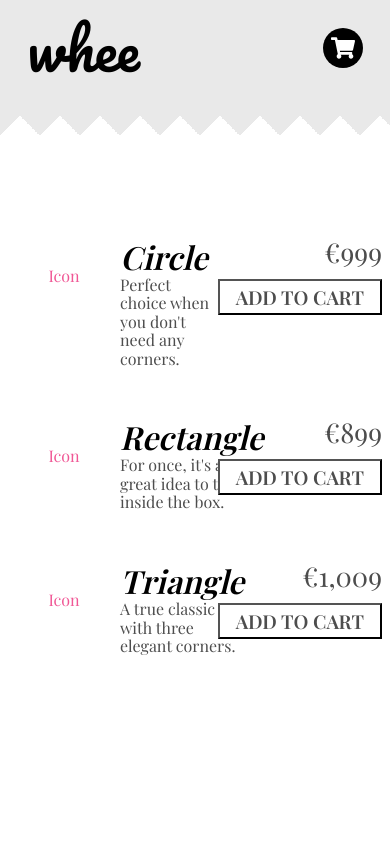
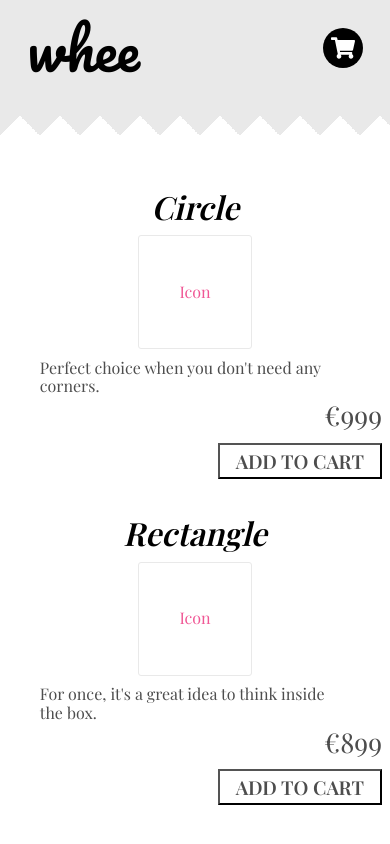
Before and after one commit to Owlaukka/whee-shop, a React app: page / in a window 390 px wide. Shown: the top 844 px of the page. Built offline with nearby package versions, Linux system fonts and the light colour scheme; the HTML template or start-up script is replaced by a standard one; a web font is replaced by a local one.

Commit message:
made product listing view responsive. Maybe not the most elegant though

```diff
--- a/src/NavBar/NavBar.tsx
+++ b/src/NavBar/NavBar.tsx
@@ -55,7 +55,7 @@ const Logo = styled.h1({
   margin: 0,
   fontFamily: "'Pacifico', cursive",
   fontWeight: 'normal',
-  fontSize: '3.5rem',
+  fontSize: 'clamp(2.5rem, 20vw, 3.5rem)',
 });
 
 const TaglineNavItem = styled(NavItem)({
--- a/src/Product/ProductItem.tsx
+++ b/src/Product/ProductItem.tsx
@@ -4,6 +4,7 @@ import styled from '@emotion/styled';
 import { IProduct } from './ProductService';
 import ProductItemCartSection from './ProductItemCartSection';
 import { ProductInfo } from '../common/components';
+import { MEDIA_QUERIES } from '../common/constants/breakpoints';
 
 interface Props {
   product: IProduct;
@@ -12,7 +13,11 @@ interface Props {
 const ItemContainer = styled('li')({
   display: 'flex',
   alignItems: 'center',
+  flexWrap: 'wrap',
   justifyContent: 'space-between',
+  [MEDIA_QUERIES.tablet]: {
+    justifyContent: 'center',
+  },
 });
 
 const ProductItem = ({ product }: Props) => (
--- a/src/Product/ProductItemCartSection.tsx
+++ b/src/Product/ProductItemCartSection.tsx
@@ -14,6 +14,8 @@ const CartSection = styled('div')({
   display: 'flex',
   flexDirection: 'column',
   alignItems: 'flex-end',
+  marginTop: 'auto',
+  marginLeft: 'auto',
 });
 
 const ProductPrice = styled('div')({
--- a/src/common/components/ProductInfo.tsx
+++ b/src/common/components/ProductInfo.tsx
@@ -2,6 +2,7 @@ import styled from '@emotion/styled';
 import React from 'react';
 import { IProduct } from 'src/Product/ProductService';
 import { ITheme } from 'src/theme';
+import { MEDIA_QUERIES } from '../constants/breakpoints';
 
 interface Props {
   product: IProduct;
@@ -9,35 +10,47 @@ interface Props {
 
 const ProductInfo = styled('div')({
   maxWidth: '55%',
+  width: '20rem',
   display: 'grid',
-  alignItems: 'center',
-  gridTemplateColumns: 'auto auto',
-  gridTemplateRows: '1fr 1fr',
   gridTemplateAreas: `
     "product-icon product-name"
     "product-icon product-description"
   `,
+  [MEDIA_QUERIES.tablet]: {
+    maxWidth: '100%',
+    gridTemplateAreas: `
+      "product-name"
+      "product-icon"
+      "product-description"
+    `,
+  },
+  [MEDIA_QUERIES.smallPhone]: {
+    justifyItems: 'center',
+  },
 });
 
 const ProductIcon = styled('div')(({ theme }: { theme?: ITheme }) => ({
   gridArea: 'product-icon',
+  margin: '0.3rem',
   width: '7rem',
   height: '7rem',
   display: 'flex',
   alignItems: 'center',
   justifyContent: 'center',
   color: theme!.colors.accent,
+  border: `1px solid ${theme!.colors.nav}`,
+  borderRadius: '3px',
 }));
 
 const ProductName = styled('h1')({
-  margin: 0,
+  margin: '0.3rem',
   gridArea: 'product-name',
   alignSelf: 'end',
   fontStyle: 'italic',
 });
 
 const ProductDescription = styled('p')({
-  margin: 0,
+  margin: '0.3rem',
   gridArea: 'product-description',
 });
 
--- a/src/common/constants/breakpoints.ts
+++ b/src/common/constants/breakpoints.ts
@@ -1,4 +1,4 @@
-export const BREAKPOINTS = { tablet: 870, phone: 660, smallPhone: 400 };
+export const BREAKPOINTS = { tablet: 850, phone: 660, smallPhone: 400 };
 
 export const MEDIA_QUERIES = {
   tablet: `@media (max-width: ${BREAKPOINTS.tablet}px)`,
```
